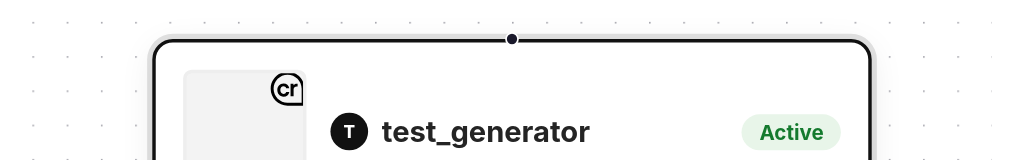
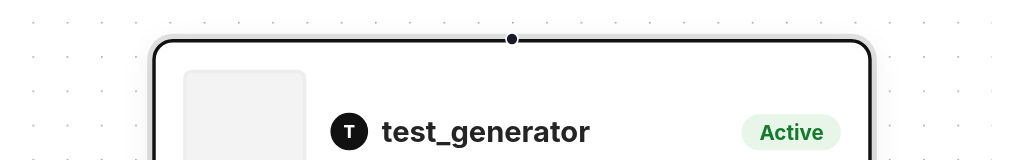
Before and after one commit to mrappard/c2pa-react-component, a React (Vite) app: page / in a window 1280 px wide. Shown: the part 640-800 px from the top of the page, without its empty margins (128-1151 px from the left). Built offline with nearby package versions, Linux system fonts and the light colour scheme.

Commit message:
Update ManifestNode.tsx

```diff
--- a/src/components/C2paProvenanceGraph/ManifestNode.tsx
+++ b/src/components/C2paProvenanceGraph/ManifestNode.tsx
@@ -51,11 +51,6 @@ function Thumbnail({ entry, showCrBadge }: { entry: ManifestEntry; showCrBadge:
   return (
     <div className="c2pa-thumb">
       {thumb ? <img src={thumb} alt="" /> : null}
-      {showCrBadge && (
-        <div className="c2pa-thumb-badge">
-          <CRIcon size={22} />
-        </div>
-      )}
     </div>
   )
 }
```
